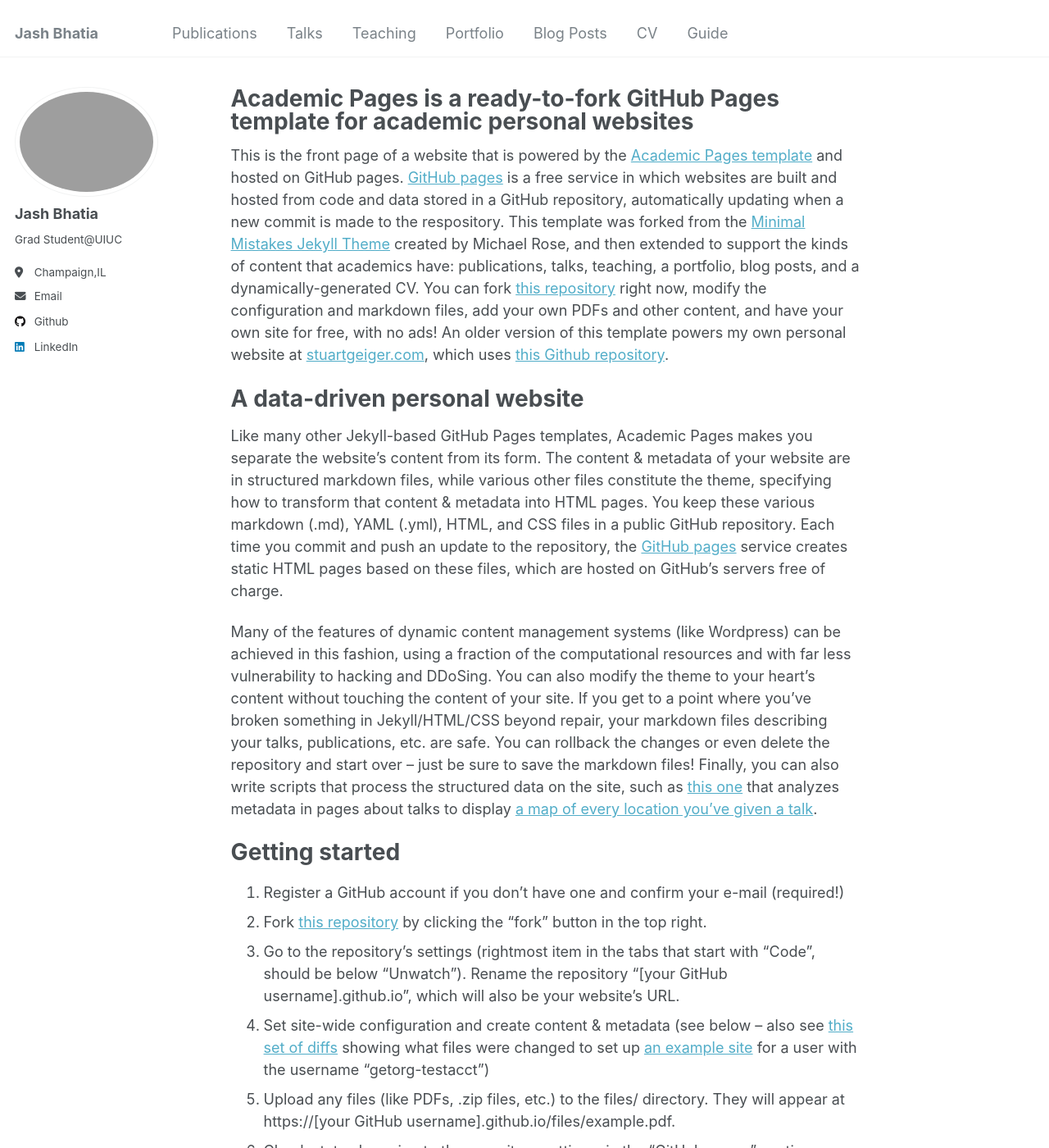
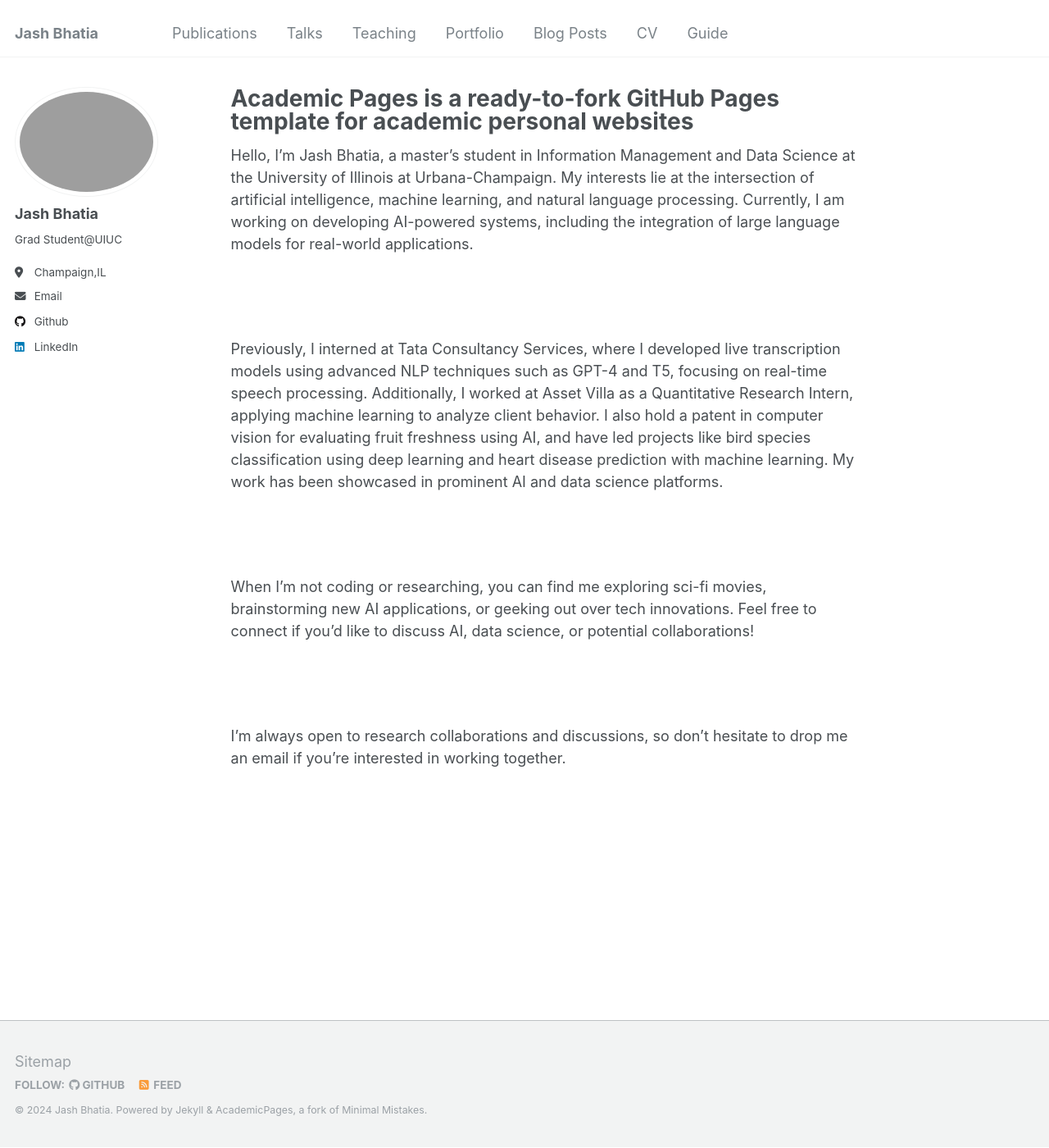
Before and after one commit to jashbhatia07/jashbhatia.github.io, a Jekyll site: the page built from _pages/about.md, in a window 1280 px wide and 1400 px high. Shown: the whole window at 82% size. Built offline with Jekyll 4.4.1, drawn with Linux system fonts in a browser that asks for light colours; some of the changed text lies outside the part shown.

Commit message:
Update about.md

```diff
--- a/_pages/about.md
+++ b/_pages/about.md
@@ -7,43 +7,16 @@ redirect_from:
   - /about.html
 ---
 
-This is the front page of a website that is powered by the [Academic Pages template](https://github.com/academicpages/academicpages.github.io) and hosted on GitHub pages. [GitHub pages](https://pages.github.com) is a free service in which websites are built and hosted from code and data stored in a GitHub repository, automatically updating when a new commit is made to the respository. This template was forked from the [Minimal Mistakes Jekyll Theme](https://mmistakes.github.io/minimal-mistakes/) created by Michael Rose, and then extended to support the kinds of content that academics have: publications, talks, teaching, a portfolio, blog posts, and a dynamically-generated CV. You can fork [this repository](https://github.com/academicpages/academicpages.github.io) right now, modify the configuration and markdown files, add your own PDFs and other content, and have your own site for free, with no ads! An older version of this template powers my own personal website at [stuartgeiger.com](http://stuartgeiger.com), which uses [this Github repository](https://github.com/staeiou/staeiou.github.io).
+Hello, I'm Jash Bhatia, a master's student in Information Management and Data Science at the University of Illinois at Urbana-Champaign. My interests lie at the intersection of artificial intelligence, machine learning, and natural language processing. Currently, I am working on developing AI-powered systems, including the integration of large language models for real-world applications.
 
-A data-driven personal website
-======
-Like many other Jekyll-based GitHub Pages templates, Academic Pages makes you separate the website's content from its form. The content & metadata of your website are in structured markdown files, while various other files constitute the theme, specifying how to transform that content & metadata into HTML pages. You keep these various markdown (.md), YAML (.yml), HTML, and CSS files in a public GitHub repository. Each time you commit and push an update to the repository, the [GitHub pages](https://pages.github.com/) service creates static HTML pages based on these files, which are hosted on GitHub's servers free of charge.
+<br> <br>
 
-Many of the features of dynamic content management systems (like Wordpress) can be achieved in this fashion, using a fraction of the computational resources and with far less vulnerability to hacking and DDoSing. You can also modify the theme to your heart's content without touching the content of your site. If you get to a point where you've broken something in Jekyll/HTML/CSS beyond repair, your markdown files describing your talks, publications, etc. are safe. You can rollback the changes or even delete the repository and start over -- just be sure to save the markdown files! Finally, you can also write scripts that process the structured data on the site, such as [this one](https://github.com/academicpages/academicpages.github.io/blob/master/talkmap.ipynb) that analyzes metadata in pages about talks to display [a map of every location you've given a talk](https://academicpages.github.io/talkmap.html).
+Previously, I interned at Tata Consultancy Services, where I developed live transcription models using advanced NLP techniques such as GPT-4 and T5, focusing on real-time speech processing. Additionally, I worked at Asset Villa as a Quantitative Research Intern, applying machine learning to analyze client behavior. I also hold a patent in computer vision for evaluating fruit freshness using AI, and have led projects like bird species classification using deep learning and heart disease prediction with machine learning. My work has been showcased in prominent AI and data science platforms.
 
-Getting started
-======
-1. Register a GitHub account if you don't have one and confirm your e-mail (required!)
-1. Fork [this repository](https://github.com/academicpages/academicpages.github.io) by clicking the "fork" button in the top right.
-1. Go to the repository's settings (rightmost item in the tabs that start with "Code", should be below "Unwatch"). Rename the repository "[your GitHub username].github.io", which will also be your website's URL.
-1. Set site-wide configuration and create content & metadata (see below -- also see [this set of diffs](http://archive.is/3TPas) showing what files were changed to set up [an example site](https://getorg-testacct.github.io) for a user with the username "getorg-testacct")
-1. Upload any files (like PDFs, .zip files, etc.) to the files/ directory. They will appear at https://[your GitHub username].github.io/files/example.pdf.
-1. Check status by going to the repository settings, in the "GitHub pages" section
+<br><br>
 
-Site-wide configuration
-------
-The main configuration file for the site is in the base directory in [_config.yml](https://github.com/academicpages/academicpages.github.io/blob/master/_config.yml), which defines the content in the sidebars and other site-wide features. You will need to replace the default variables with ones about yourself and your site's github repository. The configuration file for the top menu is in [_data/navigation.yml](https://github.com/academicpages/academicpages.github.io/blob/master/_data/navigation.yml). For example, if you don't have a portfolio or blog posts, you can remove those items from that navigation.yml file to remove them from the header.
+When I’m not coding or researching, you can find me exploring sci-fi movies, brainstorming new AI applications, or geeking out over tech innovations. Feel free to connect if you'd like to discuss AI, data science, or potential collaborations!
 
-Create content & metadata
-------
-For site content, there is one markdown file for each type of content, which are stored in directories like _publications, _talks, _posts, _teaching, or _pages. For example, each talk is a markdown file in the [_talks directory](https://github.com/academicpages/academicpages.github.io/tree/master/_talks). At the top of each markdown file is structured data in YAML about the talk, which the theme will parse to do lots of cool stuff. The same structured data about a talk is used to generate the list of talks on the [Talks page](https://academicpages.github.io/talks), each [individual page](https://academicpages.github.io/talks/2012-03-01-talk-1) for specific talks, the talks section for the [CV page](https://academicpages.github.io/cv), and the [map of places you've given a talk](https://academicpages.github.io/talkmap.html) (if you run this [python file](https://github.com/academicpages/academicpages.github.io/blob/master/talkmap.py) or [Jupyter notebook](https://github.com/academicpages/academicpages.github.io/blob/master/talkmap.ipynb), which creates the HTML for the map based on the contents of the _talks directory).
+<br><br>
 
-**Markdown generator**
-
-I have also created [a set of Jupyter notebooks](https://github.com/academicpages/academicpages.github.io/tree/master/markdown_generator
-) that converts a CSV containing structured data about talks or presentations into individual markdown files that will be properly formatted for the Academic Pages template. The sample CSVs in that directory are the ones I used to create my own personal website at stuartgeiger.com. My usual workflow is that I keep a spreadsheet of my publications and talks, then run the code in these notebooks to generate the markdown files, then commit and push them to the GitHub repository.
-
-How to edit your site's GitHub repository
-------
-Many people use a git client to create files on their local computer and then push them to GitHub's servers. If you are not familiar with git, you can directly edit these configuration and markdown files directly in the github.com interface. Navigate to a file (like [this one](https://github.com/academicpages/academicpages.github.io/blob/master/_talks/2012-03-01-talk-1.md) and click the pencil icon in the top right of the content preview (to the right of the "Raw | Blame | History" buttons). You can delete a file by clicking the trashcan icon to the right of the pencil icon. You can also create new files or upload files by navigating to a directory and clicking the "Create new file" or "Upload files" buttons.
-
-Example: editing a markdown file for a talk
-![Editing a markdown file for a talk](/images/editing-talk.png)
-
-For more info
-------
-More info about configuring Academic Pages can be found in [the guide](https://academicpages.github.io/markdown/). The [guides for the Minimal Mistakes theme](https://mmistakes.github.io/minimal-mistakes/docs/configuration/) (which this theme was forked from) might also be helpful.
+I’m always open to research collaborations and discussions, so don’t hesitate to drop me an email if you’re interested in working together.
```
